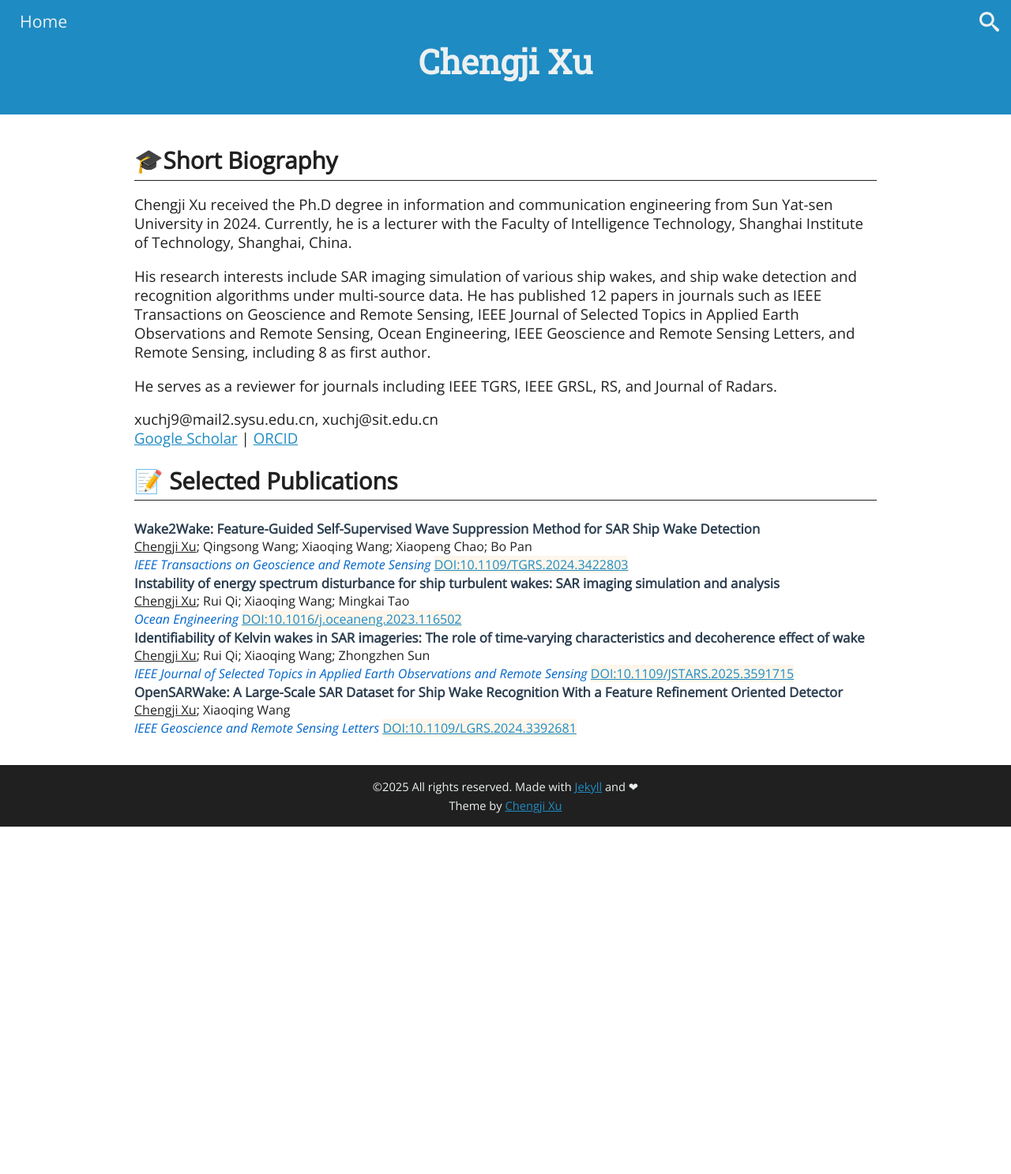
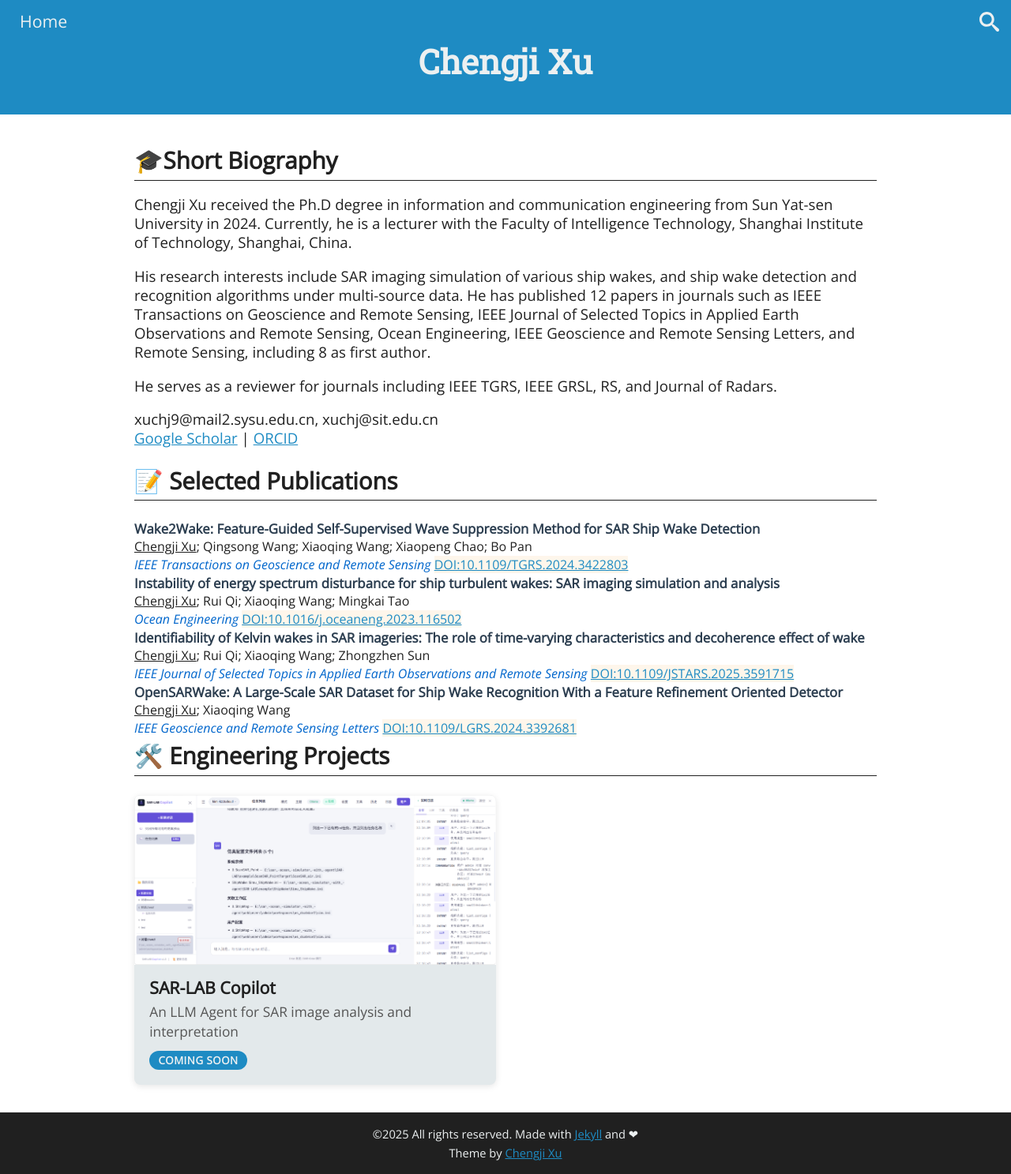
Before and after one commit to libzzluo/libzzluo.github.io, a Jekyll site: the page built from index.html, in a window 1280 px wide. Shown: the whole page at 79% size. Built offline with Jekyll 4.4.1, drawn with Linux system fonts in a browser that asks for light colours; before the commit the page ends 1047 px from its top, so only the background shows below that.

Commit message:
Add projects section and styles
Introduce an Engineering Projects section: add _data/projects.yml with a SAR-LAB Copilot entry and its image asset; update index.html to render a projects grid using a Liquid loop and add a page title; add responsive card/grid styles to assets/css/main.scss (project cards, image, info, and status badge) for desktop/tablet/mobile.

```diff
--- /dev/null
+++ b/_data/projects.yml
@@ -0,0 +1,4 @@
+- name: SAR-LAB Copilot
+  description: An LLM Agent for SAR image analysis and interpretation
+  image: /assets/img/1776620145202.png
+  status: Coming Soon
--- a/assets/css/main.scss
+++ b/assets/css/main.scss
@@ -70,3 +70,72 @@ $bp-mobile-large: 500px;
   font-size: 100%;
   background: #fef6eb;
 }
+
+/* ===== Engineering Projects 卡片网格 ===== */
+.projects-grid {
+  display: grid;
+  grid-template-columns: repeat(auto-fill, minmax(400px, 1fr));
+  gap: 1.5rem;
+  margin-top: 1.5rem;
+}
+
+.project-card {
+  background: $grey;
+  border-radius: 8px;
+  overflow: hidden;
+  box-shadow: 0 2px 8px rgba(0, 0, 0, 0.1);
+  transition: transform 0.2s ease, box-shadow 0.2s ease;
+
+  &:hover {
+    transform: translateY(-3px);
+    box-shadow: 0 4px 16px rgba(0, 0, 0, 0.15);
+  }
+}
+
+.project-image img {
+  width: 100%;
+  height: auto;
+  display: block;
+}
+
+.project-info {
+  padding: 1rem 1.2rem 1.2rem;
+}
+
+.project-name {
+  margin: 0 0 0.3rem;
+  font-size: 16pt;
+  color: $black;
+}
+
+.project-desc {
+  margin: 0 0 0.8rem;
+  font-size: 13pt;
+  color: #555;
+  line-height: 1.4;
+}
+
+.project-status {
+  display: inline-block;
+  padding: 0.2rem 0.7rem;
+  font-size: 10pt;
+  font-weight: 600;
+  color: $white;
+  background: $blue;
+  border-radius: 12px;
+  letter-spacing: 0.5px;
+  text-transform: uppercase;
+}
+
+@include media-query($bp-tablet-large) {
+  .projects-grid {
+    grid-template-columns: 1fr;
+  }
+}
+
+@include media-query($bp-mobile-large) {
+  .projects-grid {
+    grid-template-columns: 1fr;
+    gap: 1rem;
+  }
+}
--- a/index.html
+++ b/index.html
@@ -78,4 +78,22 @@ layout: default
   </div>
 </div>
 
+    <h1 class="page-title">🛠️ Engineering Projects</h1>
+    <div class="projects-grid">
+      {% for project in site.data.projects %}
+      <div class="project-card">
+        <div class="project-image">
+          <img src="{{ project.image }}" alt="{{ project.name }}">
+        </div>
+        <div class="project-info">
+          <h3 class="project-name">{{ project.name }}</h3>
+          <p class="project-desc">{{ project.description }}</p>
+          {% if project.status %}
+          <span class="project-status">{{ project.status }}</span>
+          {% endif %}
+        </div>
+      </div>
+      {% endfor %}
+    </div>
+
 </div>
```
Also changed, not shown: assets/img/1776620145202.png (added).
